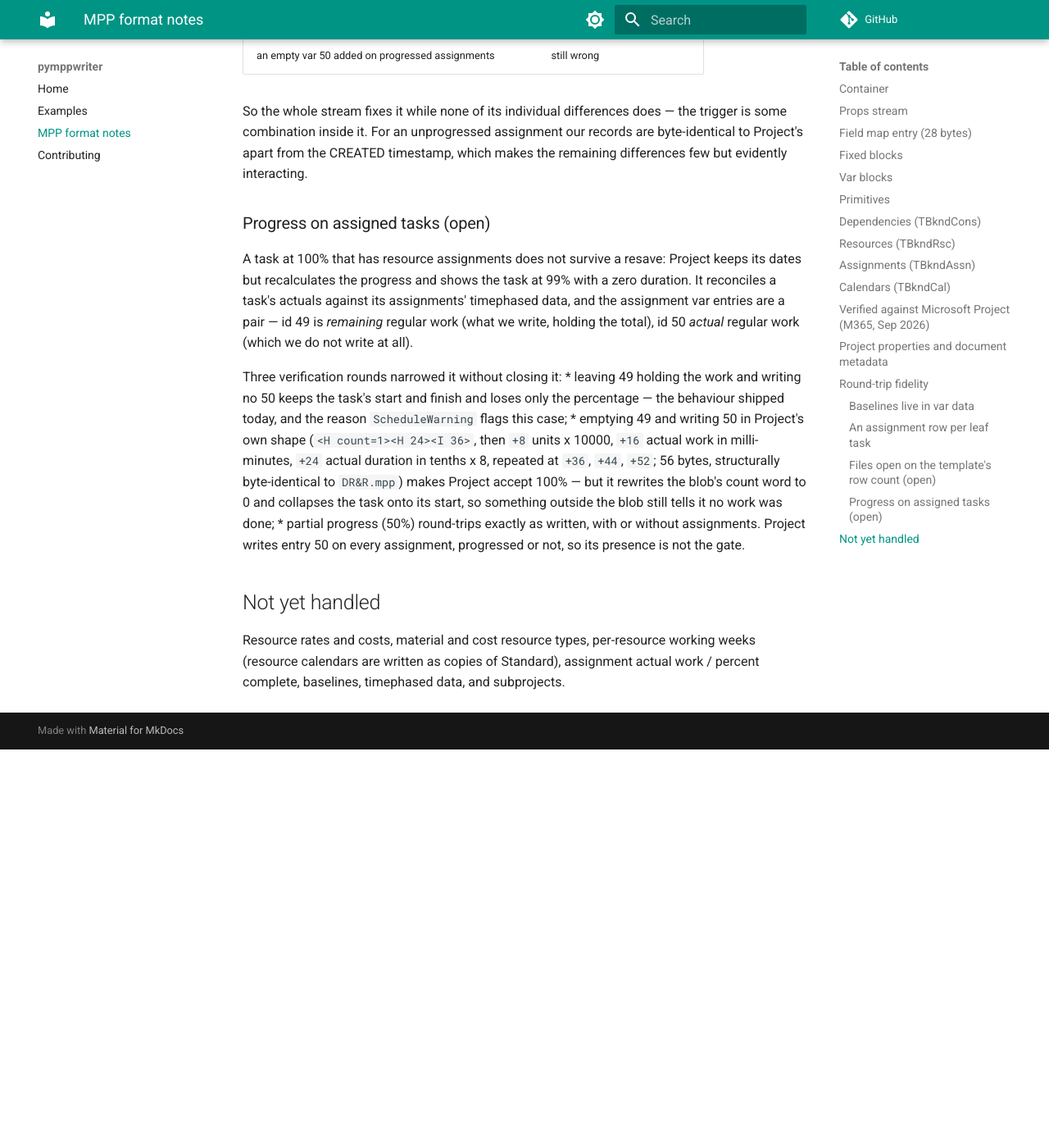
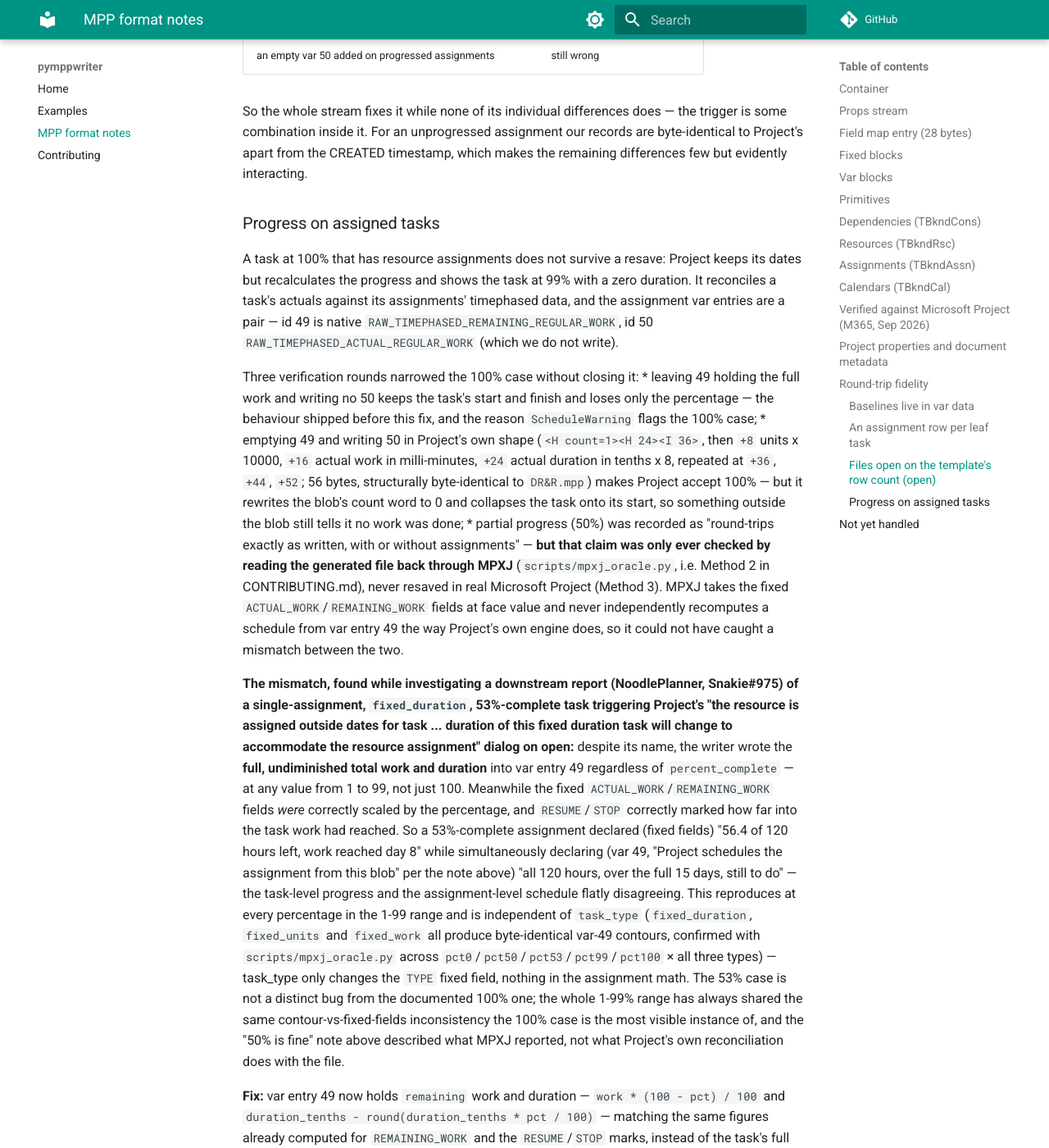
Before and after one commit to kevinmcaleer/pymppwriter, an MkDocs documentation site: the page built from docs/FORMAT_NOTES.md, in a window 1280 px wide and 1400 px high, scrolled down 9473 px. Shown: the whole window at 82% size. Built offline with MkDocs 1.6.1 and Material for MkDocs 9.7.7, drawn with Linux system fonts in a browser that asks for light colours; comment, search, counter and statistics services are not loaded; before the commit the page ends 10387 px from its top, so only the background shows below that; some of the changed text lies outside the part shown.

Commit message:
fix: assignment progress contour tracked total work, not remaining, at any 1-99% completion (#87)

```diff
--- a/docs/FORMAT_NOTES.md
+++ b/docs/FORMAT_NOTES.md
@@ -335,25 +335,76 @@
 combination inside it. For an unprogressed assignment our records are byte-identical to Project's
 apart from the CREATED timestamp, which makes the remaining differences few but evidently interacting.
 
-### Progress on assigned tasks (open)
+### Progress on assigned tasks
 A task at 100% that has resource assignments does not survive a resave: Project keeps its dates but
 recalculates the progress and shows the task at 99% with a zero duration. It reconciles a task's
 actuals against its assignments' timephased data, and the assignment var entries are a pair — id 49
-is *remaining* regular work (what we write, holding the total), id 50 *actual* regular work (which
-we do not write at all).
+is native `RAW_TIMEPHASED_REMAINING_REGULAR_WORK`, id 50 `RAW_TIMEPHASED_ACTUAL_REGULAR_WORK` (which
+we do not write).
 
-Three verification rounds narrowed it without closing it:
-* leaving 49 holding the work and writing no 50 keeps the task's start and finish and loses only
-  the percentage — the behaviour shipped today, and the reason `ScheduleWarning` flags this case;
+Three verification rounds narrowed the 100% case without closing it:
+* leaving 49 holding the full work and writing no 50 keeps the task's start and finish and loses
+  only the percentage — the behaviour shipped before this fix, and the reason `ScheduleWarning`
+  flags the 100% case;
 * emptying 49 and writing 50 in Project's own shape (`<H count=1><H 24><I 36>`, then `+8` units
   x 10000, `+16` actual work in milli-minutes, `+24` actual duration in tenths x 8, repeated at
   `+36`, `+44`, `+52`; 56 bytes, structurally byte-identical to `DR&R.mpp`) makes Project accept
   100% — but it rewrites the blob's count word to 0 and collapses the task onto its start, so
   something outside the blob still tells it no work was done;
-* partial progress (50%) round-trips exactly as written, with or without assignments.
-Project writes entry 50 on every assignment, progressed or not, so its presence is not the gate.
+* partial progress (50%) was recorded as "round-trips exactly as written, with or without
+  assignments" — **but that claim was only ever checked by reading the generated file back
+  through MPXJ** (`scripts/mpxj_oracle.py`, i.e. Method 2 in CONTRIBUTING.md), never resaved in
+  real Microsoft Project (Method 3). MPXJ takes the fixed `ACTUAL_WORK`/`REMAINING_WORK` fields at
+  face value and never independently recomputes a schedule from var entry 49 the way Project's own
+  engine does, so it could not have caught a mismatch between the two.
+
+**The mismatch, found while investigating a downstream report (NoodlePlanner, Snakie#975) of a
+single-assignment, `fixed_duration`, 53%-complete task triggering Project's "the resource is
+assigned outside dates for task ... duration of this fixed duration task will change to accommodate
+the resource assignment" dialog on open:** despite its name, the writer wrote the **full,
+undiminished total work and duration** into var entry 49 regardless of `percent_complete` — at any
+value from 1 to 99, not just 100. Meanwhile the fixed `ACTUAL_WORK`/`REMAINING_WORK` fields *were*
+correctly scaled by the percentage, and `RESUME`/`STOP` correctly marked how far into the task work
+had reached. So a 53%-complete assignment declared (fixed fields) "56.4 of 120 hours left, work
+reached day 8" while simultaneously declaring (var 49, "Project schedules the assignment from this
+blob" per the note above) "all 120 hours, over the full 15 days, still to do" — the task-level
+progress and the assignment-level schedule flatly disagreeing. This reproduces at every percentage
+in the 1-99 range and is independent of `task_type` (`fixed_duration`, `fixed_units` and
+`fixed_work` all produce byte-identical var-49 contours, confirmed with `scripts/mpxj_oracle.py`
+across `pct0`/`pct50`/`pct53`/`pct99`/`pct100` × all three types) — task_type only changes the
+`TYPE` fixed field, nothing in the assignment math. The 53% case is not a distinct bug from the
+documented 100% one; the whole 1-99% range has always shared the same contour-vs-fixed-fields
+inconsistency the 100% case is the most visible instance of, and the "50% is fine" note above
+described what MPXJ reported, not what Project's own reconciliation does with the file.
+
+**Fix:** var entry 49 now holds `remaining` work and duration — `work * (100 - pct) / 100` and
+`duration_tenths - round(duration_tenths * pct / 100)` — matching the same figures already computed
+for `REMAINING_WORK` and the `RESUME`/`STOP` marks, instead of the task's full total. At 0% this is
+unchanged (remaining == total, the case already known to round-trip), and the units field (`+8`)
+is untouched — a resource's assigned units don't change with progress. Verified with
+`scripts/mpxj_oracle.py` (dates, work, `getPercentageWorkComplete()`, `getActualWork()` and
+`getRemainingWork()` all read back consistently across 0/50/53/99/100%, `fixed_duration`,
+`fixed_units` and `fixed_work`) and by reading the raw var-49 bytes back out of the generated file
+directly (`tests/test_core.py::test_writer_partial_progress_shrinks_the_planned_work_contour`).
+**This has not been confirmed against real Microsoft Project** (Method 3 in CONTRIBUTING.md was not
+available for this change) — it removes a concrete, byte-level inconsistency that is a plausible
+cause of the reported dialog, and MPXJ continues to read the file exactly as intended, but whether
+it actually stops Project from offering to change the duration is unconfirmed until resaved in a
+real copy of Project.
+
+At 100%, this fix incidentally changes that case too: var 49 is now emptied (0 work, 0 duration,
+count word still 1) *without* writing var 50 — a fourth variant, distinct from all three rounds
+above (round one never emptied 49; round two emptied 49 but also added 50, and that combination is
+what corrupted the file). Whether "empty 49 alone" avoids round two's corruption or reproduces
+round one's 99% rollback is unknown without a real resave; the `ScheduleWarning` on a 100%-complete
+assigned task is left in place until that is checked.
+
+The TypeScript port (`js/src/writer.ts`) received the same change; `js/test/writer.parity.test.ts`
+compares its output against the Python writer byte for byte on a project that includes a 50%-complete
+assigned task, and the two remain identical after the fix.
 
 ## Not yet handled
 Resource rates and costs, material and cost resource types, per-resource working weeks (resource
-calendars are written as copies of Standard), assignment actual work / percent complete, baselines,
-timephased data, and subprojects.
+calendars are written as copies of Standard), timephased *actual* work (var id 50 — remaining work
+is written, see "Progress on assigned tasks" above), baselines, other timephased data, and
+subprojects.
--- a/pyproject.toml
+++ b/pyproject.toml
@@ -4,7 +4,7 @@
 
 [project]
 name = "pymppwriter"
-version = "0.4.0"
+version = "0.4.1"
 description = "Write Microsoft Project .mpp files from pure Python (template-based MPP14 writer)"
 readme = "README.md"
 license = { text = "MIT" }
```
Also changed, not shown: 6 other files.
